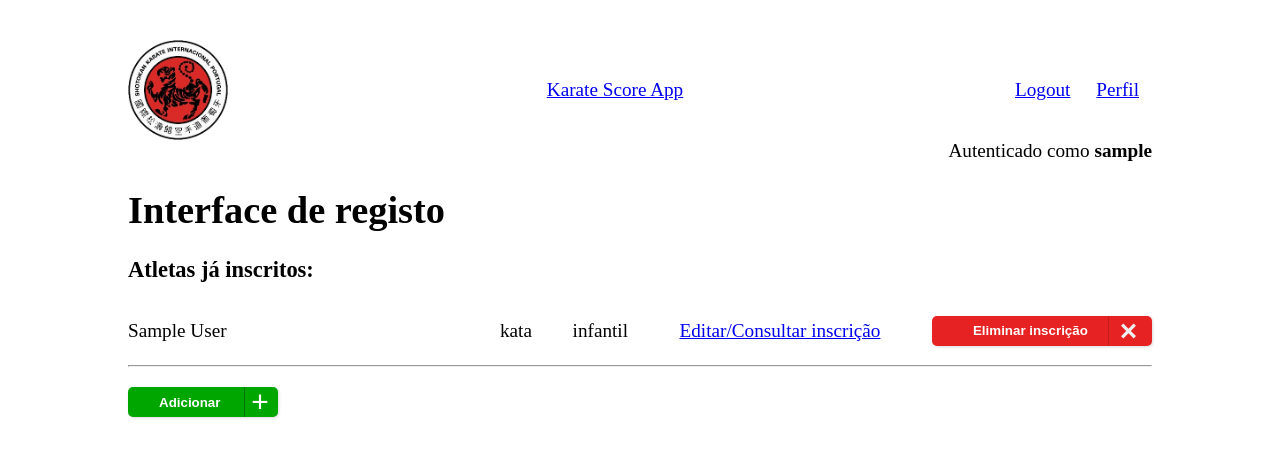
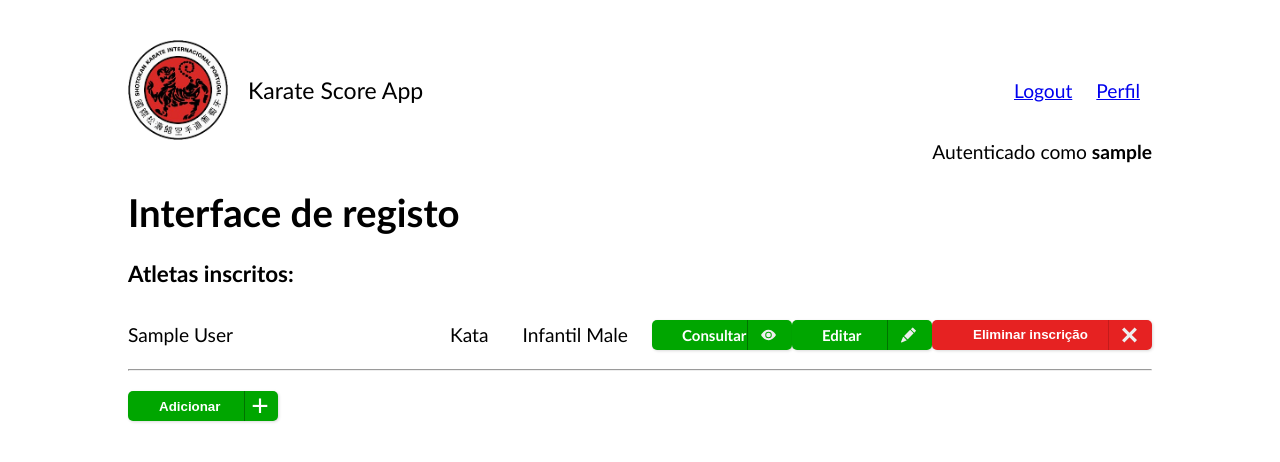
Before and after one commit to ozefreitas/karate-registration, a Django app: page / in a window 1280 px wide. Shown: the top 462 px of the page. Run offline with Django 5.2, Linux system fonts and the light colour scheme; a user stored in the database is signed in; tables that the repository leaves empty hold one stand-in row (values such as "Sample post").

Commit message:
[UPDATE] Styling

```diff
--- a/registration/static/registration/css/main.css
+++ b/registration/static/registration/css/main.css
@@ -1,12 +1,28 @@
+:root {
+}
+
 body {
   font-size: 1.2rem;
   width: 80%;
   margin: auto;
+  font-family: "Trebuchet MS", "Arial";
+}
+
+.logos_container {
+  display: flex;
+  align-items: center;
+  gap: 20px;
 }
 
 .main_skip_logo {
   width: 100px;
   height: 100px;
+}
+
+.appname_span {
+  text-decoration: none;
+  color: black;
+  font-size: 1.2em;
 }
 
 .header-container {
@@ -40,11 +56,16 @@ body {
 
 .athlete_info .athlete_match_type {
   position: absolute;
-  left: 500px;
+  left: 450px;
 }
 
 .athlete_info .athlete_category {
   float: right;
+}
+
+.buttons-container {
+  width: 500px;
+  display: flex;
 }
 
 .delete_button {
@@ -199,3 +220,165 @@ body {
   margin: 150px;
   font-size: 30px;
 }
+
+.update_button {
+  font-size: 15px;
+  width: 140px;
+  height: 30px;
+  cursor: pointer;
+  display: flex;
+  align-items: center;
+  background: #00a600;
+  border: none;
+  border-radius: 5px;
+  box-shadow: 1px 1px 3px rgba(0, 0, 0, 0.15);
+  text-decoration: none;
+  text-align: center;
+}
+
+.update_button,
+.update_button span {
+  transition: 200ms;
+}
+
+.update_button .text {
+  transform: translateX(30px);
+  color: white;
+  font-weight: bold;
+  -webkit-transform: translateX(30px);
+  -moz-transform: translateX(30px);
+  -ms-transform: translateX(30px);
+  -o-transform: translateX(30px);
+}
+
+.update_button .icon {
+  position: absolute;
+  border-left: 1px solid #007300;
+  transform: translateX(95px);
+  height: 30px;
+  width: 40px;
+  display: flex;
+  align-items: center;
+  justify-content: center;
+  fill: white;
+  -webkit-transform: translateX(95px);
+  -moz-transform: translateX(95px);
+  -ms-transform: translateX(95px);
+  -o-transform: translateX(95px);
+}
+
+.update_button svg {
+  width: 15px;
+  fill: #eee
+}
+
+.update_button:hover {
+  background: #00a600;
+}
+
+.update_button:active {
+  background: #00cc00;
+}
+
+.update_button:hover .text {
+  color: transparent;
+}
+
+.update_button:hover .icon {
+  width: 150px;
+  border-left: none;
+  transform: translateX(-10px);
+  -webkit-transform: translateX(-10px);
+  -moz-transform: translateX(-10px);
+  -ms-transform: translateX(-10px);
+  -o-transform: translateX(-10px);
+}
+
+.update_button:focus {
+  outline: none;
+}
+
+.update_button:active .icon svg {
+  transform: scale(0.8);
+}
+
+.view_button {
+  font-size: 15px;
+  width: 140px;
+  height: 30px;
+  cursor: pointer;
+  display: flex;
+  align-items: center;
+  background: #00a600;
+  border: none;
+  border-radius: 5px;
+  box-shadow: 1px 1px 3px rgba(0, 0, 0, 0.15);
+  text-decoration: none;
+  text-align: center;
+}
+
+.view_button,
+.view_button span {
+  transition: 200ms;
+}
+
+.view_button .text {
+  transform: translateX(30px);
+  color: white;
+  font-weight: bold;
+  -webkit-transform: translateX(30px);
+  -moz-transform: translateX(30px);
+  -ms-transform: translateX(30px);
+  -o-transform: translateX(30px);
+}
+
+.view_button .icon {
+  position: absolute;
+  border-left: 1px solid #007300;
+  transform: translateX(95px);
+  height: 30px;
+  width: 40px;
+  display: flex;
+  align-items: center;
+  justify-content: center;
+  fill: white;
+  -webkit-transform: translateX(95px);
+  -moz-transform: translateX(95px);
+  -ms-transform: translateX(95px);
+  -o-transform: translateX(95px);
+}
+
+.view_button svg {
+  width: 15px;
+  fill: #eee
+}
+
+.view_button:hover {
+  background: #00a600;
+}
+
+.view_button:active {
+  background: #00cc00;
+}
+
+.view_button:hover .text {
+  color: transparent;
+}
+
+.view_button:hover .icon {
+  width: 150px;
+  border-left: none;
+  transform: translateX(30px);
+  -webkit-transform: translateX(30px);
+  -moz-transform: translateX(30px);
+  -ms-transform: translateX(30px);
+  -o-transform: translateX(30px);
+}
+
+.view_button:focus {
+  outline: none;
+}
+
+.view_button:active .icon svg {
+  transform: scale(0.8);
+}
--- a/registration/templates/registration/base.html
+++ b/registration/templates/registration/base.html
@@ -16,8 +16,11 @@
   </head>
   <body>
     <div class="header-container">
-      <img src="./../../static/registration/images/skip-logo.png" alt="SKI-P logo" class="main_skip_logo">
-      <a href="{% url 'registration-home' %}">Karate Score App</a>
+      <div class="logos_container">
+        <img src="./../../static/registration/images/skip-logo.png" alt="SKI-P logo" class="main_skip_logo">
+        <a class="appname_span" href="{% url 'registration-home' %}">Karate Score App</a>
+      </div>
+
       <div class="dojos-actions">
         {% if user.is_authenticated %}
         <a href="{% url 'dojos-logout' %}">Logout</a>
--- a/registration/templates/registration/home.html
+++ b/registration/templates/registration/home.html
@@ -11,16 +11,33 @@
 {% endif %}
 
 {% if athlets %}
-    <h3>Atletas já inscritos:</h3>
+    <h3>Atletas inscritos:</h3>
     {% for athlete in athlets%}
         <div>
             <div class="athlete_info_options">
                 <div class="athlete_info">
                     <span class="athlete_name">{{athlete.first_name}} {{athlete.last_name}}</span>
-                    <span class="athlete_match_type">{{athlete.match_type}}</span>
-                    <span class="athlete_category">{{athlete.category}}</span>
+                    <span class="athlete_match_type">{{athlete.match_type|title}}</span>
+                    <span class="athlete_category">{{athlete.category|title}} {{athlete.gender|title}}</span>
                 </div>
-                <a href="{% url 'registration-update' athlete.id %}">Editar/Consultar inscrição</a>
+                <div class="buttons-container">
+                  <a href="{% url 'registration-update' athlete.id %}" class="view_button">
+                    <span class="text">Consultar</span>
+                    <span class="icon">
+                      <svg xmlns="http://www.w3.org/2000/svg" width="16" height="16" fill="currentColor" class="bi bi-eye-fill" viewBox="0 0 16 16">
+                        <path d="M10.5 8a2.5 2.5 0 1 1-5 0 2.5 2.5 0 0 1 5 0"/>
+                        <path d="M0 8s3-5.5 8-5.5S16 8 16 8s-3 5.5-8 5.5S0 8 0 8m8 3.5a3.5 3.5 0 1 0 0-7 3.5 3.5 0 0 0 0 7"/>
+                      </svg>
+                    </span>
+                  </a>
+                  <a href="{% url 'registration-update' athlete.id %}" class="update_button">
+                    <span class="text">Editar</span>
+                    <span class="icon">
+                      <svg xmlns="http://www.w3.org/2000/svg" width="16" height="16" fill="currentColor" class="bi bi-pencil-fill" viewBox="0 0 16 16">
+                        <path d="M12.854.146a.5.5 0 0 0-.707 0L10.5 1.793 14.207 5.5l1.647-1.646a.5.5 0 0 0 0-.708zm.646 6.061L9.793 2.5 3.293 9H3.5a.5.5 0 0 1 .5.5v.5h.5a.5.5 0 0 1 .5.5v.5h.5a.5.5 0 0 1 .5.5v.5h.5a.5.5 0 0 1 .5.5v.207zm-7.468 7.468A.5.5 0 0 1 6 13.5V13h-.5a.5.5 0 0 1-.5-.5V12h-.5a.5.5 0 0 1-.5-.5V11h-.5a.5.5 0 0 1-.5-.5V10h-.5a.5.5 0 0 1-.175-.032l-.179.178a.5.5 0 0 0-.11.168l-2 5a.5.5 0 0 0 .65.65l5-2a.5.5 0 0 0 .168-.11z"/>
+                      </svg>
+                    </span>
+                  </a>
                   <form action="{% url 'registration-delete' athlete.id %}" method="post">
                   {% csrf_token %}
                     <button class="delete_button" type="submit">
@@ -39,6 +56,8 @@
                       </span>
                     </button>
                   </form>
+              </div>
+
             </div>
 
             <hr>
```
Lines whose indentation alone changed are shown as unchanged.
